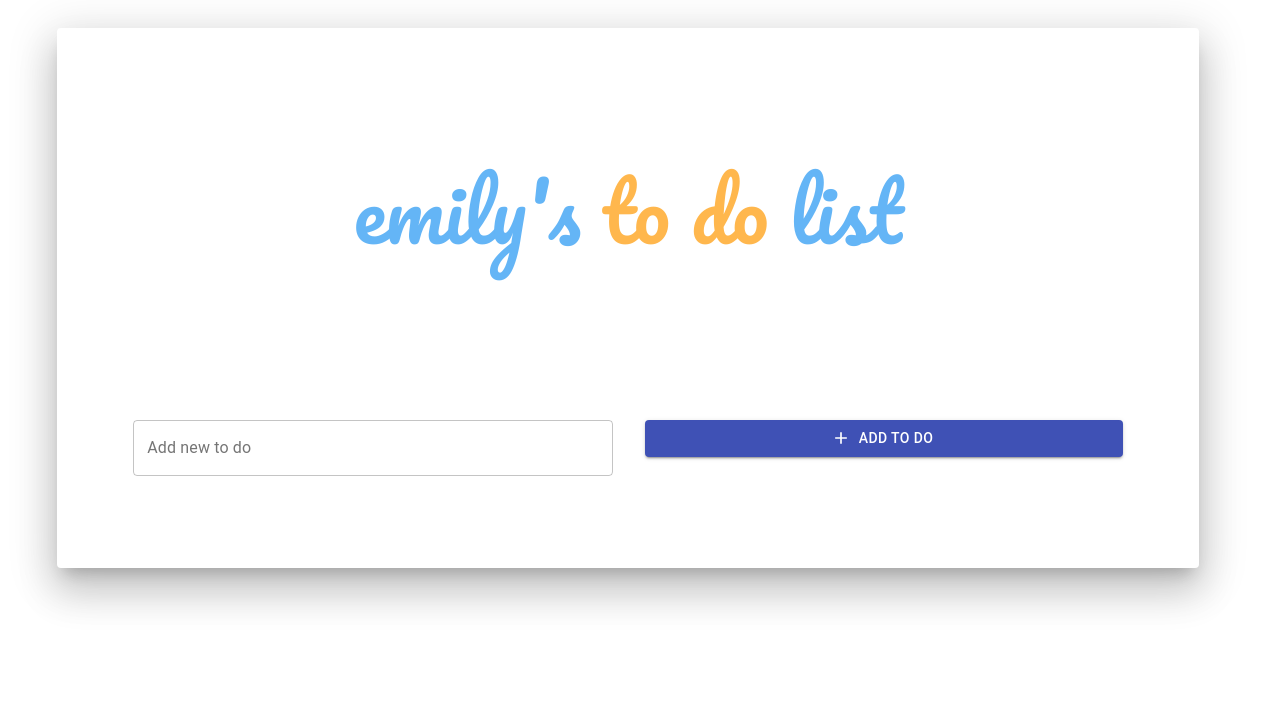
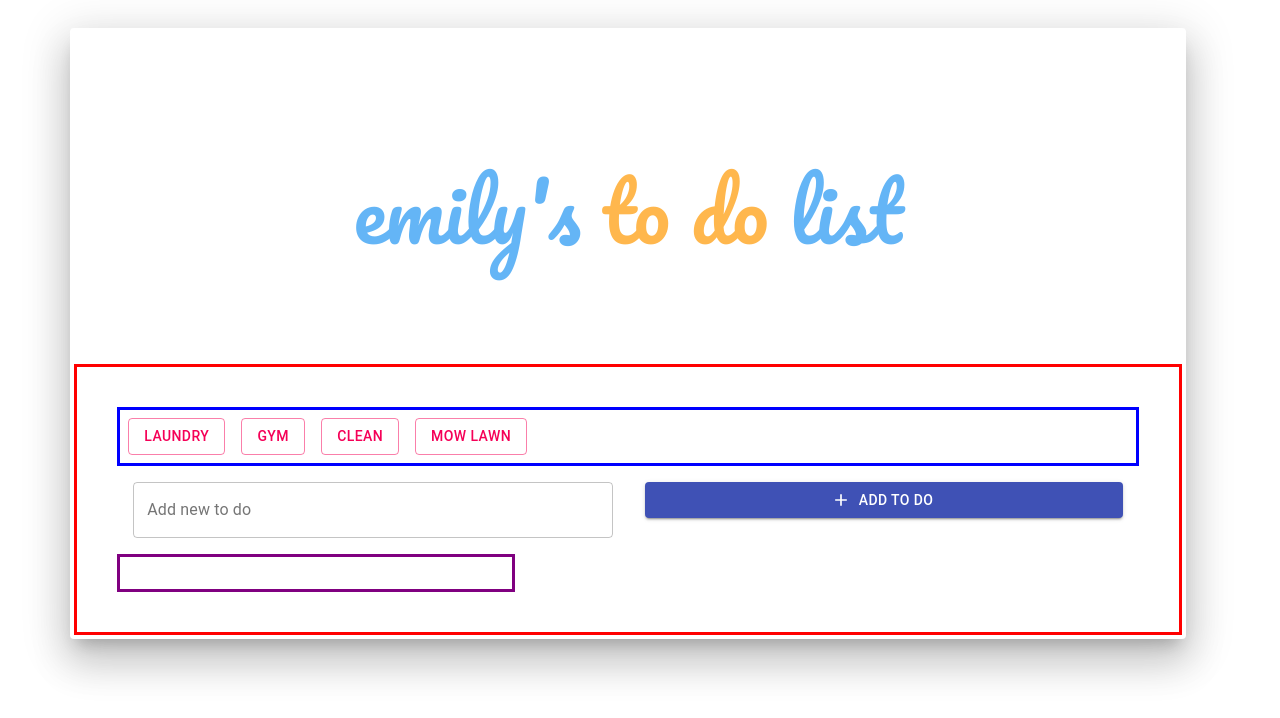
Before and after one commit to ewirtz3/react_todo_list, a React (Create React App) app: page / in a window 1280 px wide. Shown: the top 718 px of the page. Built offline with nearby package versions, Linux system fonts and the light colour scheme.

Commit message:
everything has borders now but nothing will center

```diff
--- /dev/null
+++ b/src/components/FrequentToDos.js
@@ -0,0 +1,35 @@
+import React from "react";
+import { makeStyles } from "@material-ui/core/styles";
+import { Button } from "@material-ui/core";
+
+const useStyles = makeStyles((theme) => ({
+  root: {
+    display: "flex",
+    flexWrap: "row wrap",
+    "& > *": {
+      margin: theme.spacing(1),
+    },
+    border: "3px solid blue",
+  },
+}));
+
+export default function FrequentToDos({ todos }) {
+  const classes = useStyles();
+  const defaultTodos = [
+    { value: "laundry", label: "laundry" },
+    { value: "gym", label: "gym" },
+    { value: "clean", label: "clean" },
+    { value: "mow lawn", label: "mow lawn" },
+  ];
+  return (
+    <div className={classes.root}>
+      {defaultTodos.map((task) => {
+        return (
+          <Button variant="outlined" color="secondary">
+            {task.label}
+          </Button>
+        );
+      })}
+    </div>
+  );
+}
--- a/src/components/toDoList.js
+++ b/src/components/toDoList.js
@@ -3,17 +3,23 @@ import { Grid, List } from "@material-ui/core";
 import { makeStyles } from "@material-ui/core/styles";
 import ToDoItem from "./ToDoItem";
 import AddNewItem from "./AddNewItem";
+import FrequentToDos from "./FrequentToDos";
 
 const useStyles = makeStyles((theme) => ({
   root: {
+    display: "grid",
+    flexDirection: "column",
+    justifyContent: "center",
     flexGrow: 1,
     padding: theme.spacing(5),
+    border: "3px solid red",
   },
   list: {
     padding: theme.spacing(2),
     width: "100%",
     maxWidth: 360,
     backgroundColor: theme.palette.background.paper,
+    border: "3px solid purple",
   },
 }));
 
@@ -62,8 +68,8 @@ export default function ToDoList() {
   };
 
   return (
-    <div className={classes.root}>
-      <Grid container spacing={3}>
+    <Grid container spacing={3} className={classes.root}>
+      <FrequentToDos />
       <AddNewItem
         handleSubmitBtn={handleSubmitBtn}
         handleSubmitKey={handleSubmitKey}
@@ -79,6 +85,5 @@ export default function ToDoList() {
         ))}
       </List>
     </Grid>
-    </div>
   );
 }
```
Lines whose indentation alone changed are shown as unchanged.
